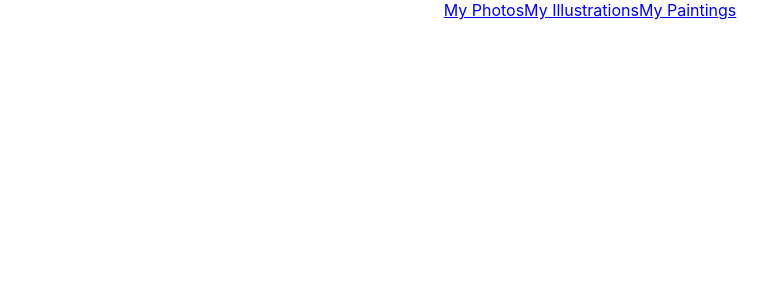
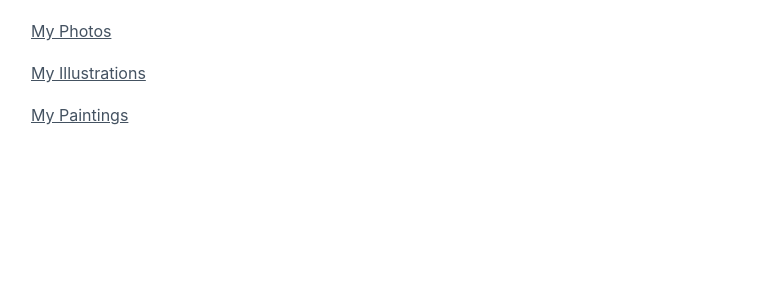
Before and after one commit to Tamirucode/react, a React (Create React App) app in the folder my-app/: page / in a window 1280 px wide. Shown: the top 300 px of the page, without its empty margins (50-817 px from the left). Built offline with nearby package versions, Linux system fonts and the light colour scheme.

Commit message:
add css to sidebar

```diff
--- a/my-app/src/components/Sidebar.js
+++ b/my-app/src/components/Sidebar.js
@@ -1,5 +1,5 @@
 import React from 'react';
-
+import css from '../css/Sidebar.module.css';
 //const FunctionalGreetingWithProps = (props) => {
     //console.log(props);
     //return <h1>Hello,{props.name}! I see you're {props.age} years old , {props.greeting}</h1>;
@@ -7,7 +7,7 @@ import React from 'react';
 function Sidebar(){
 
     return (
-        <div>
+        <div className={css.sidebar}>
             <a href = "#." target= "_blank">My Photos</a>
             <a href = "#." target= "_blank">My Illustrations</a>
             <a href = "#." target= "_blank">My Paintings</a>
```
Also changed, not shown: my-app/src/App.js (line endings or trailing spaces), my-app/src/css/Content.module.css (renamed from my-app/src/css/content.module.css), my-app/src/css/Footer.module.css (renamed from my-app/src/css/footer.module.css).
